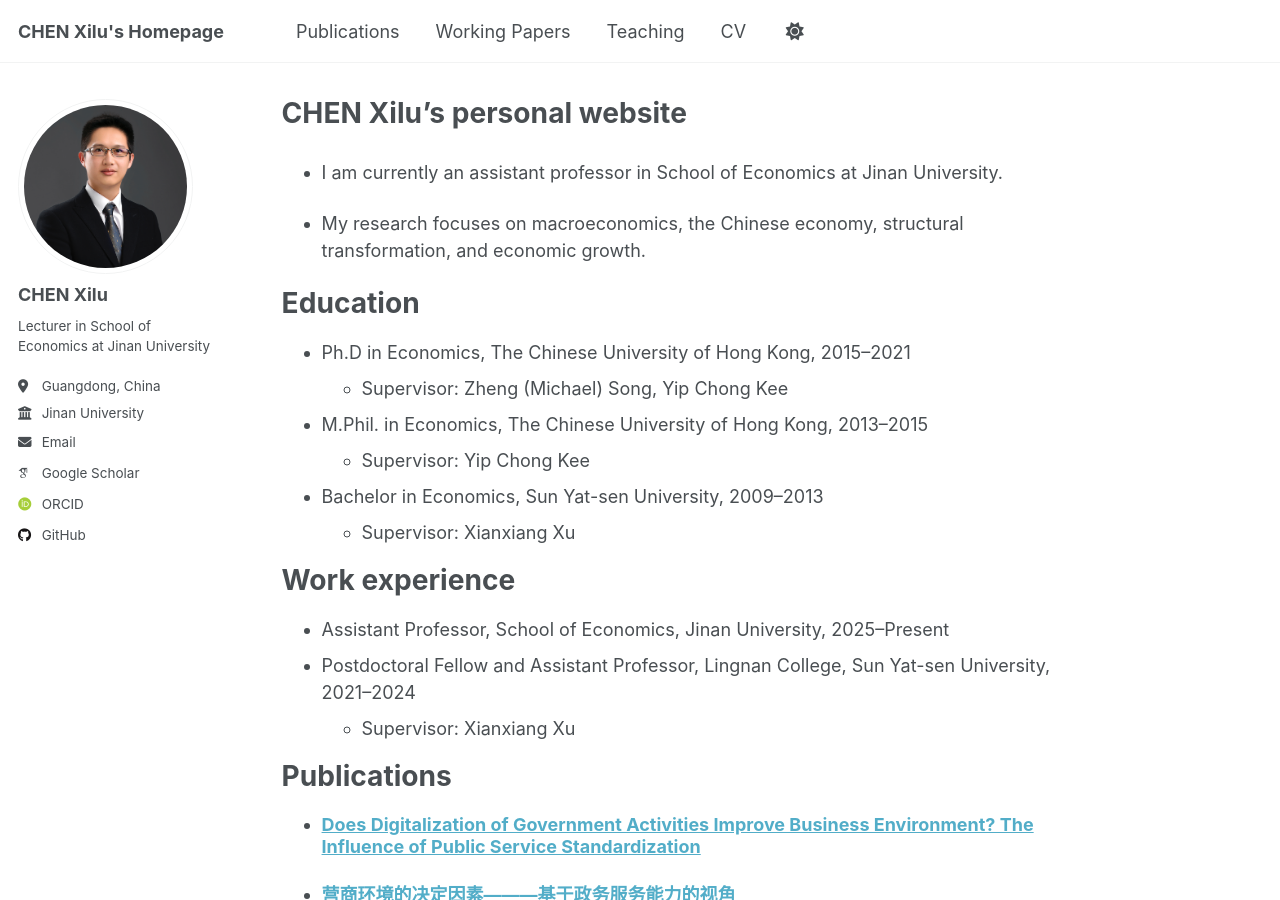
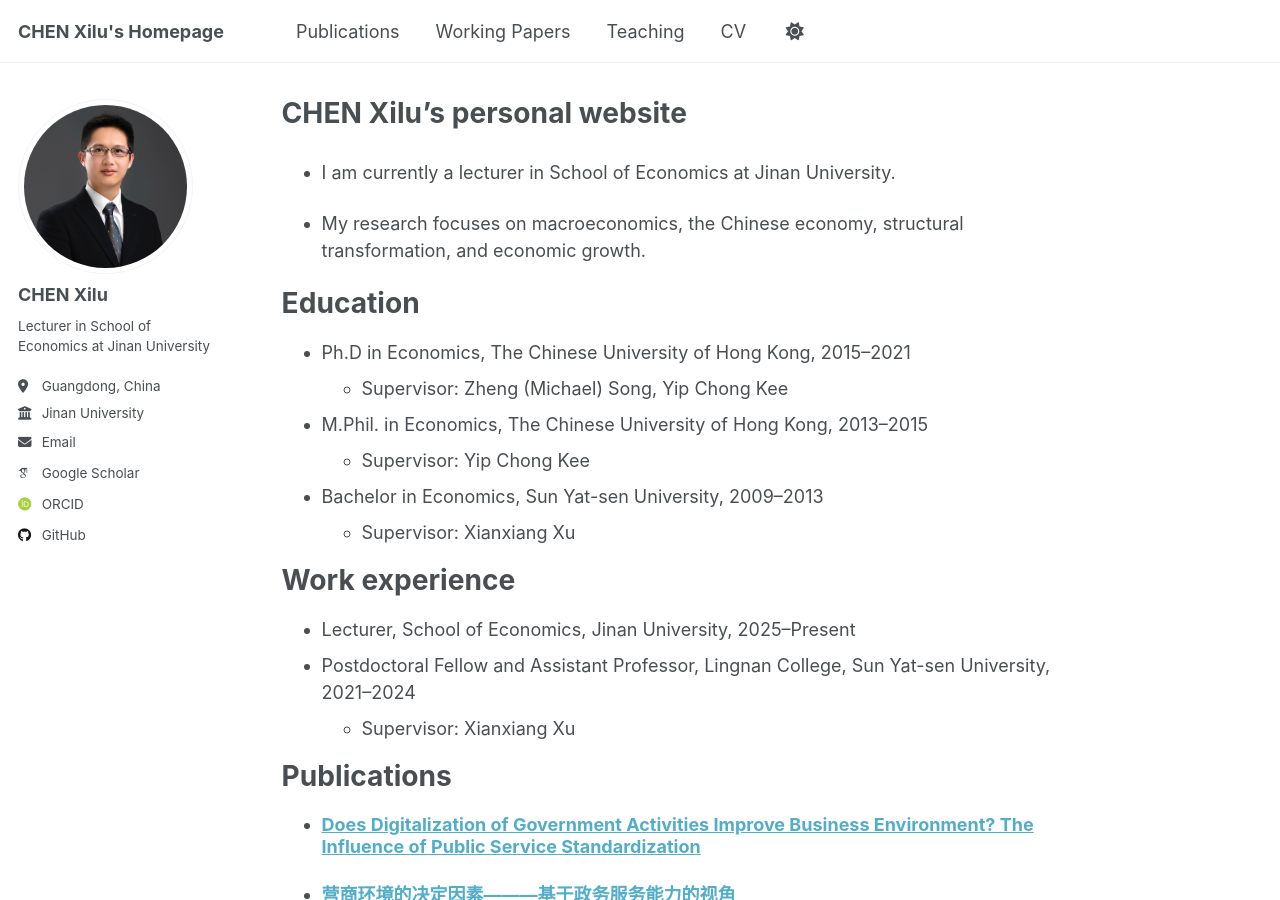
Before and after one commit to Xilu-CHEN/xilu-chen.github.io, a Jekyll site: the page built from _pages/about.md, in a window 1280 px wide and 900 px high. Built offline with Jekyll 4.4.1, drawn with Linux system fonts in a browser that asks for light colours; some web fonts are replaced; a script that is not in the unit is left out.

Commit message:
Update title and role from Assistant Professor to Lecturer

```diff
--- a/_pages/about.md
+++ b/_pages/about.md
@@ -7,7 +7,7 @@ redirect_from:
   - /about.html
 ---
 
-* I am currently an assistant professor in School of Economics at Jinan University.
+* I am currently a lecturer in School of Economics at Jinan University.
 
 * My research focuses on macroeconomics, the Chinese economy, structural transformation, and economic growth.
 
@@ -22,7 +22,7 @@ Education
 
 Work experience
 ======
-* Assistant Professor, School of Economics, Jinan University, 2025–Present
+* Lecturer, School of Economics, Jinan University, 2025–Present
 * Postdoctoral Fellow and Assistant Professor, Lingnan College, Sun Yat-sen University, 2021–2024
   * Supervisor: Xianxiang Xu
 
```
